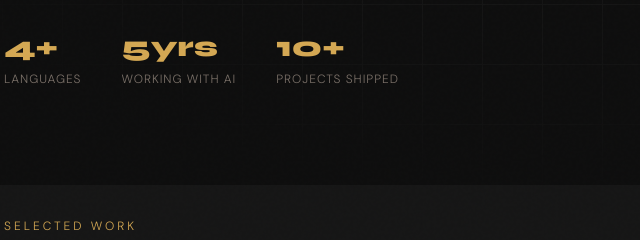
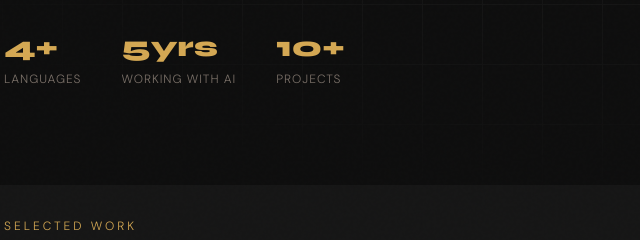
Before and after one commit to Chebbbing/Chebbbing.github.io, a plain HTML site: page index.html in a window 1280 px wide. Shown: the part 536-776 px from the top of the page, 118-758 px from the left. Drawn offline with Linux system fonts and the light colour scheme.

Commit message:
Update hero stat label: Projects Shipped to Projects

```diff
--- a/index.html
+++ b/index.html
@@ -800,7 +800,7 @@
           </div>
           <div>
             <div class="stat-value">10+</div>
-            <div class="stat-label">Projects Shipped</div>
+            <div class="stat-label">Projects</div>
           </div>
         </div>
       </div>
```
